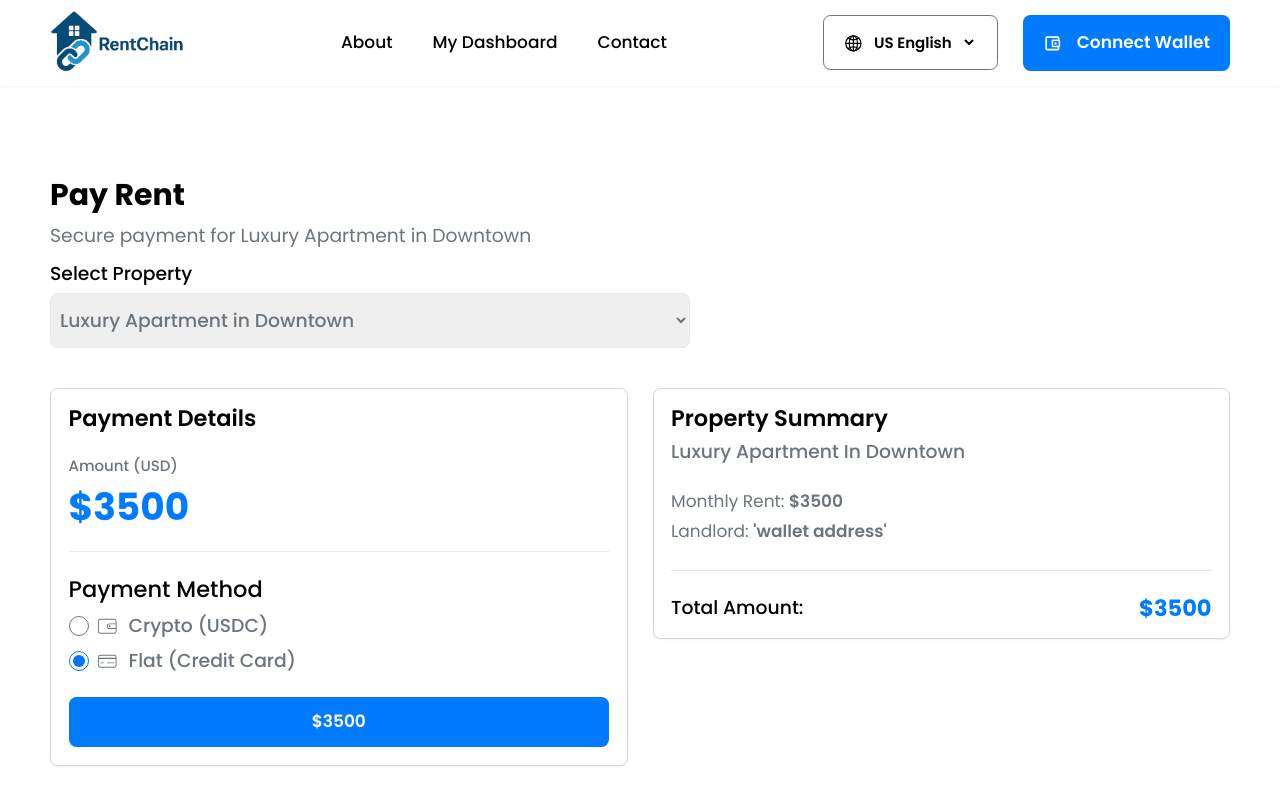
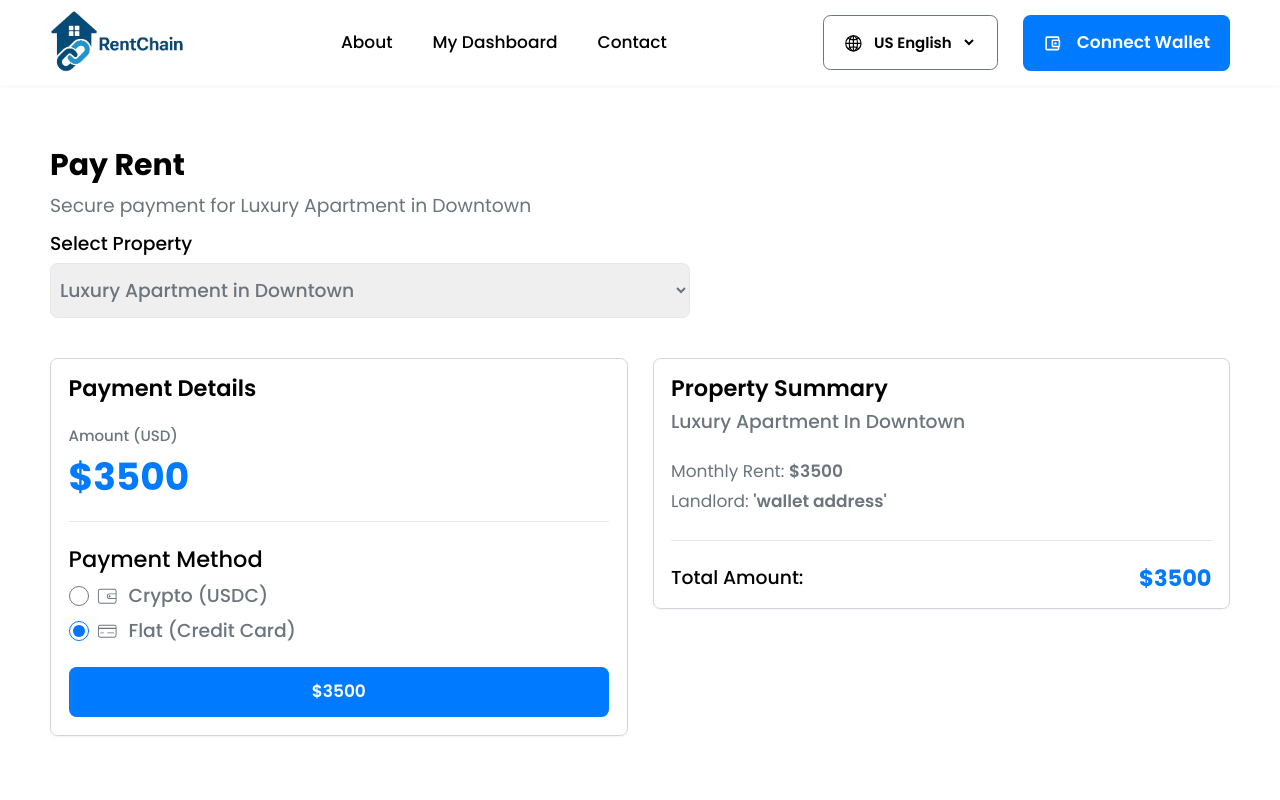
Before and after one commit to Jo-shua09/RentChain, a React (Vite) app in the folder Frontend/RentChain/: page /dashboard/tenant-dashboard/payment in a window 1280 px wide. Shown: the top 800 px of the page. Built offline with nearby package versions, Linux system fonts and the light colour scheme.

Commit message:
fix: reduce top padding in Payment component for improved layout

```diff
--- a/Frontend/RentChain/src/components/ui/Payment.jsx
+++ b/Frontend/RentChain/src/components/ui/Payment.jsx
@@ -121,7 +121,7 @@ export default function Payment() {
     </div>
   ) : (
     <div className="w-full section-page !py-52">
-      <div className="relative w-full pt-20 bg-white">
+      <div className="relative w-full pt-8 bg-white">
         <h1 className="mb-6 text-5xl font-bold">Pay Rent</h1>
         <p className="mb-6 text-3xl normal-case text-secondary">Secure payment for {selectedTitle}</p>
 
```
